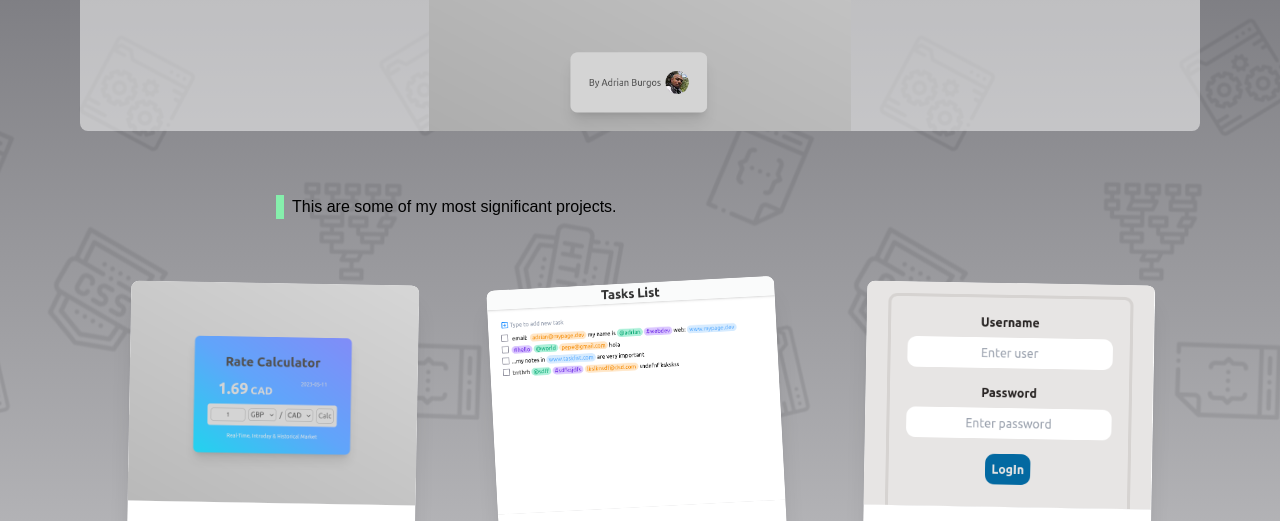
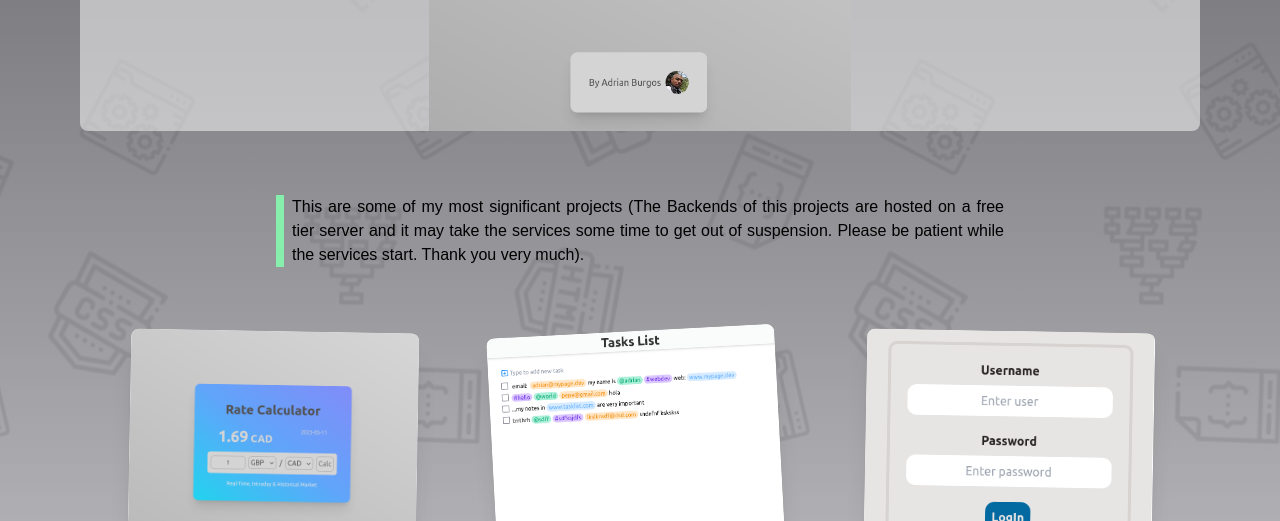
Before and after one commit to adrianburgoscolas/portfolio, a website: page index.html in a window 1280 px wide. Shown: the part 1457-1978 px from the top of the page. Drawn offline with nearby package versions, Linux system fonts and the light colour scheme; some packages are replaced by stand-ins of ours; a script that the page names is missing; a web font is replaced by a local one.

Commit message:
FEAT: added explanation to the late backend response

```diff
--- a/index.html
+++ b/index.html
@@ -316,7 +316,7 @@
           <p
             class="pl-2 text-justify border-l-8 border-solid border-l-green-300"
           >
-          This are some of my most significant projects.
+          This are some of my most significant projects (The Backends of this projects are hosted on a free tier server and it may take the services some time to get out of suspension. Please be patient while the services start. Thank you very much).
         </div>
 
         <!-- My own projects header card ///////////////////////////////////////////////////////////// -->
```
